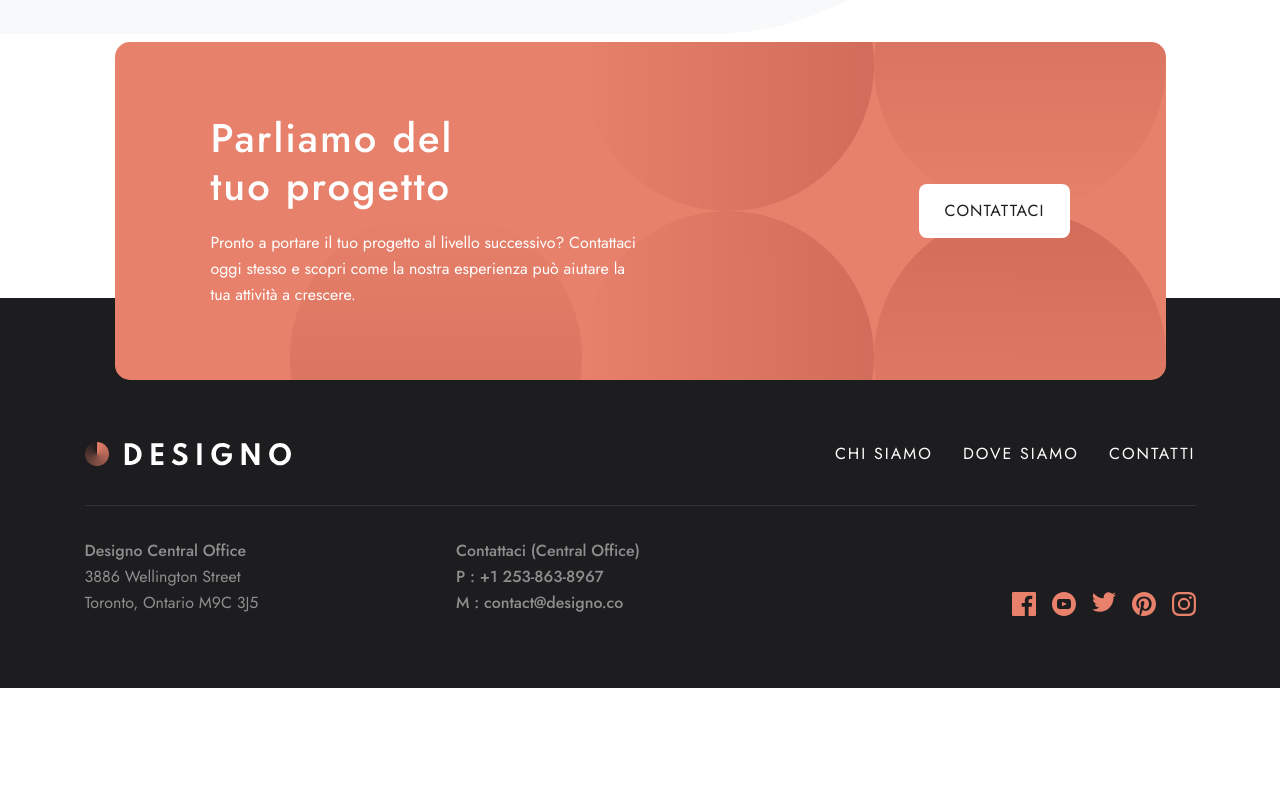
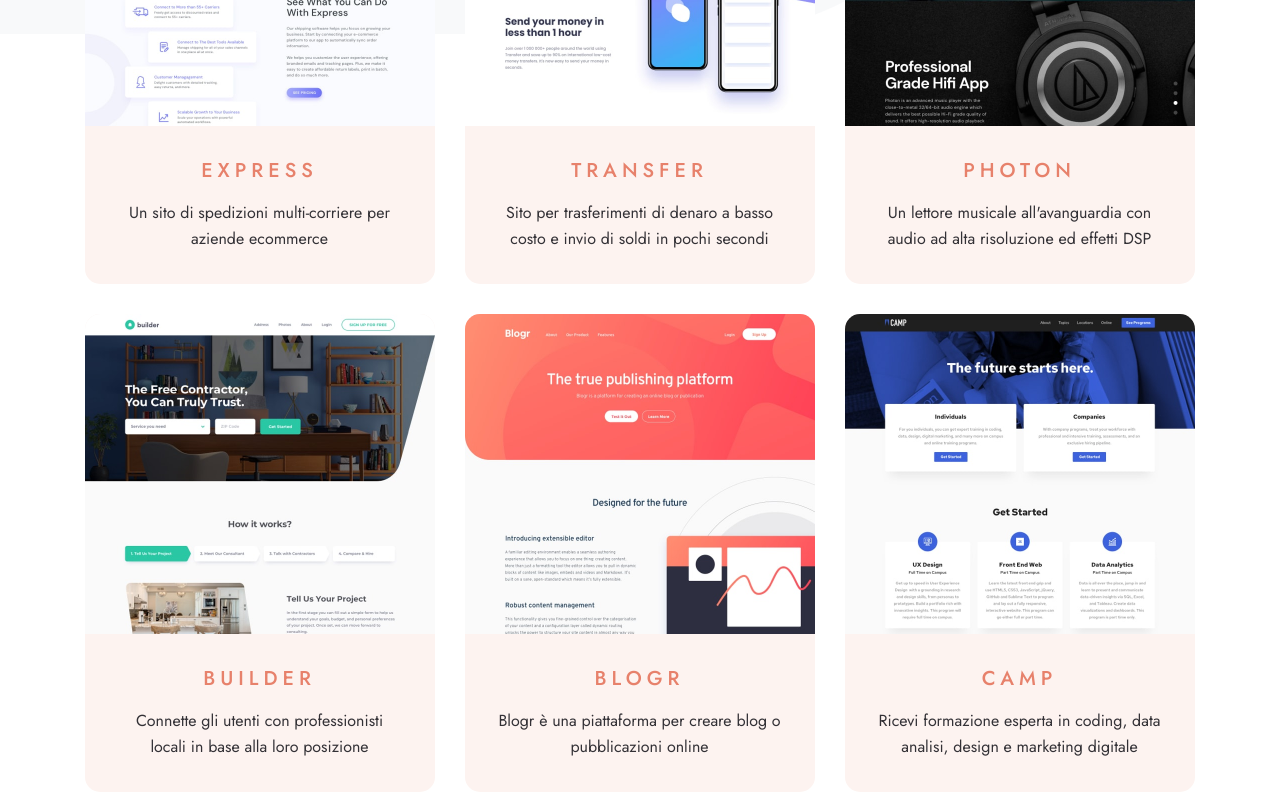
Before and after one commit to tyVespA/designo, a Next.js app: page /web-design in a window 1280 px wide. Shown: the part 760-1560 px from the top of the page. Before the commit the page ends 1448 px from the top, so only its background shows below. Built offline with nearby package versions, Linux system fonts and the light colour scheme.

Commit message:
add .map iteration, add data to map with

```diff
--- a/src/app/(footer-banner-on)/(one-leaf-pages)/components/DesignLinkCard.js
+++ b/src/app/(footer-banner-on)/(one-leaf-pages)/components/DesignLinkCard.js
@@ -1,13 +1,15 @@
+import Image from "next/image";
+import Link from "next/link";
 import styles from "./DesignLinkCard.module.css";
 
-export default function DesignLinkCard({ imgName, title, children }) {
+export default function DesignLinkCard({ imgName, alt, title, text }) {
   return (
-    <div className={styles.designLinkCardContainer}>
-      {/* image */}
+    <Link href="#" className={styles.designLinkCardContainer}>
+      <Image src={imgName} alt={alt} className={styles.image} />
       <div className={styles.textContainer}>
         <h3>{title}</h3>
-        <p>{children}</p>
+        <p>{text}</p>
       </div>
-    </div>
+    </Link>
   );
 }
--- a/src/app/(footer-banner-on)/(one-leaf-pages)/components/DesignLinksSection.js
+++ b/src/app/(footer-banner-on)/(one-leaf-pages)/components/DesignLinksSection.js
@@ -1,10 +1,18 @@
 import styles from "./DesignLinksSection.module.css";
 import DesignLinkCard from "./DesignLinkCard";
 
-export default function DesignLinksSection() {
+export default function DesignLinksSection({ examplesData }) {
   return (
     <section className={styles.designLinksSection}>
-      <DesignLinkCard title="test">test</DesignLinkCard>
+      {examplesData.map((example, index) => (
+        <DesignLinkCard
+          key={index}
+          imgName={example.imgName}
+          alt={example.alt}
+          title={example.title}
+          text={example.text}
+        ></DesignLinkCard>
+      ))}
     </section>
   );
 }
--- a/src/app/(footer-banner-on)/(one-leaf-pages)/web-design/page.js
+++ b/src/app/(footer-banner-on)/(one-leaf-pages)/web-design/page.js
@@ -2,14 +2,59 @@ import styles from "./page.module.css";
 import HeroBanner from "@/app/(footer-banner-on)/(one-leaf-pages)/components/HeroBanner";
 import DesignLinksSection from "../components/DesignLinksSection";
 
+import image_express from "../../../../../public/web-design/desktop/image-express.jpg";
+import image_transfer from "../../../../../public/web-design/desktop/image-transfer.jpg";
+import image_photon from "../../../../../public/web-design/desktop/image-photon.jpg";
+import image_builder from "../../../../../public/web-design/desktop/image-builder.jpg";
+import image_blogr from "../../../../../public/web-design/desktop/image-blogr.jpg";
+import image_camp from "../../../../../public/web-design/desktop/image-camp.jpg";
+
 export default function page() {
+  const examplesData = [
+    {
+      imgName: image_express,
+      alt: "sito per trasporti",
+      title: "Express",
+      text: "Un sito di spedizioni multi-corriere per aziende ecommerce",
+    },
+    {
+      imgName: image_transfer,
+      alt: "sito per trasferimenti di denaro",
+      title: "Transfer",
+      text: "Sito per trasferimenti di denaro a basso costo e invio di soldi in pochi secondi",
+    },
+    {
+      imgName: image_photon,
+      alt: "sito per lettore musicale",
+      title: "Photon",
+      text: "Un lettore musicale all'avanguardia con audio ad alta risoluzione ed effetti DSP",
+    },
+    {
+      imgName: image_builder,
+      alt: "sito per ricerca di professionisti",
+      title: "Builder",
+      text: "Connette gli utenti con professionisti locali in base alla loro posizione",
+    },
+    {
+      imgName: image_blogr,
+      alt: "sito per creatore di blog",
+      title: "Blogr",
+      text: "Blogr è una piattaforma per creare blog o pubblicazioni online",
+    },
+    {
+      imgName: image_camp,
+      alt: "sito per formazione",
+      title: "Camp",
+      text: "Ricevi formazione esperta in coding, data analisi, design e marketing digitale",
+    },
+  ];
   return (
     <div>
       <HeroBanner title="Web Design">
         Creiamo siti web che funzionano come potenti strumenti di marketing e
         che offrono esperienze di brand memorabili.
       </HeroBanner>
-      <DesignLinksSection />
+      <DesignLinksSection examplesData={examplesData} />
     </div>
   );
 }
```
